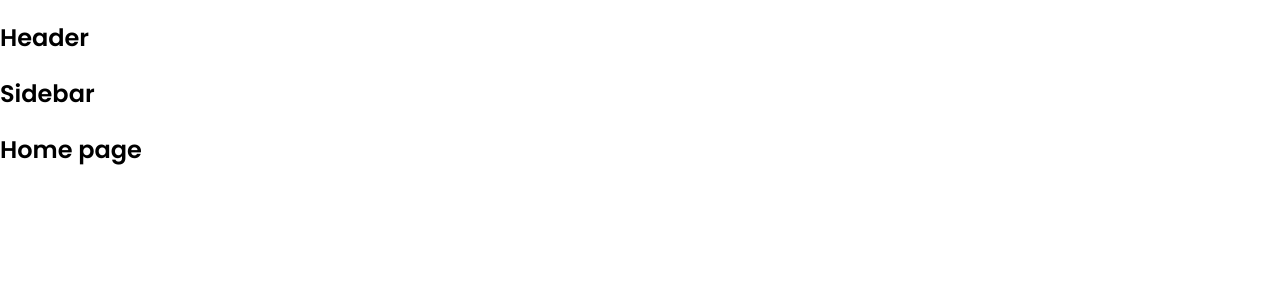
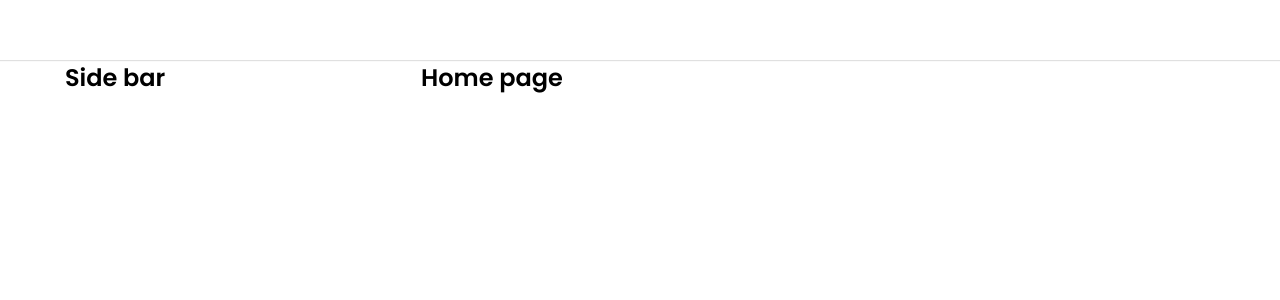
Before and after one commit to sTronG2302/tiktok-ui, a React (Create React App) app: page / in a window 1280 px wide. Shown: the top 300 px of the page. Built offline with nearby package versions, Linux system fonts and the light colour scheme.

Commit message:
Dựng khung layout mặc định

```diff
--- a/package.json
+++ b/package.json
@@ -6,6 +6,7 @@
     "@testing-library/jest-dom": "^5.17.0",
     "@testing-library/react": "^13.4.0",
     "@testing-library/user-event": "^13.5.0",
+    "classnames": "^2.3.2",
     "normalize.css": "^8.0.1",
     "react": "^18.2.0",
     "react-dom": "^18.2.0",
--- a/src/components/GlobalStyles/GlobalStyles.scss
+++ b/src/components/GlobalStyles/GlobalStyles.scss
@@ -3,9 +3,15 @@
 
 :root {
     --primary: #fe2c55;
+
+    // Default layout
+    --default-layout-header-height: 60px;
+    --default-layout-witdh: 1150px;
 }
 
 * {
+    margin: 0;
+    padding: 0;
     box-sizing: border-box;
 }
 
--- a/src/components/Layout/ HeaderOnly/index.js
+++ b/src/components/Layout/ HeaderOnly/index.js
@@ -1,6 +1,6 @@
 import Header from '../components/Header';
 
-function DefaultLayout({ children }) {
+function HeaderOnly({ children }) {
     return (
         <div>
             <Header />
@@ -11,4 +11,4 @@
     );
 }
 
-export default DefaultLayout;
+export default HeaderOnly;
--- /dev/null
+++ b/src/components/Layout/DefaultLayout/DefaultLayout.module.scss
@@ -0,0 +1,14 @@
+.wrapper {
+    display: flex;
+    flex-direction: column;
+    align-items: center;
+}
+
+.container {
+    width: var(--default-layout-witdh);
+    display: flex;
+}
+
+.content {
+    flex: 1;
+}
--- /dev/null
+++ b/src/components/Layout/DefaultLayout/Sidebar/Sidebar.module.scss
@@ -0,0 +1,3 @@
+.wrapper {
+    width: 356px;
+}
--- a/src/components/Layout/DefaultLayout/Sidebar/index.js
+++ b/src/components/Layout/DefaultLayout/Sidebar/index.js
@@ -1,5 +1,14 @@
+import classNames from 'classnames/bind';
+import styles from './Sidebar.module.scss';
+
+const cx = classNames.bind(styles);
+
 function Sidebar() {
-    return <h2>Sidebar</h2>;
+    return (
+        <aside className={cx('wrapper')}>
+            <h2>Side bar</h2>
+        </aside>
+    );
 }
 
 export default Sidebar;
--- a/src/components/Layout/DefaultLayout/index.js
+++ b/src/components/Layout/DefaultLayout/index.js
@@ -1,13 +1,17 @@
+import classNames from 'classnames/bind';
 import Header from '../components/Header';
 import Sidebar from './Sidebar';
+import styles from './DefaultLayout.module.scss';
+
+const cx = classNames.bind(styles);
 
 function DefaultLayout({ children }) {
     return (
-        <div>
+        <div className={cx('wrapper')}>
             <Header />
-            <div className="container">
+            <div className={cx('container')}>
                 <Sidebar />
-                <div className="content">{children}</div>
+                <div className={cx('content')}>{children}</div>
             </div>
         </div>
     );
--- /dev/null
+++ b/src/components/Layout/components/Header/Header.module.scss
@@ -0,0 +1,12 @@
+.wrapper {
+    width: 100%;
+    height: var(--default-layout-header-height);
+    box-shadow: 0px 1px 1px rgb(0 0 0 / 12%);
+    display: flex;
+    justify-content: center;
+}
+
+.inner {
+    height: 100%;
+    width: var(--default-layout-witdh);
+}
--- a/src/components/Layout/components/Header/index.js
+++ b/src/components/Layout/components/Header/index.js
@@ -1,5 +1,14 @@
+import classNames from 'classnames/bind';
+import styles from './Header.module.scss';
+
+const cx = classNames.bind(styles);
+
 function Header() {
-    return <h2>Header</h2>;
+    return (
+        <header className={cx('wrapper')}>
+            <div className={cx('inner')}></div>
+        </header>
+    );
 }
 
 export default Header;
```
Also changed, not shown: 1 other file (tests, documents, lock files or other folders).
